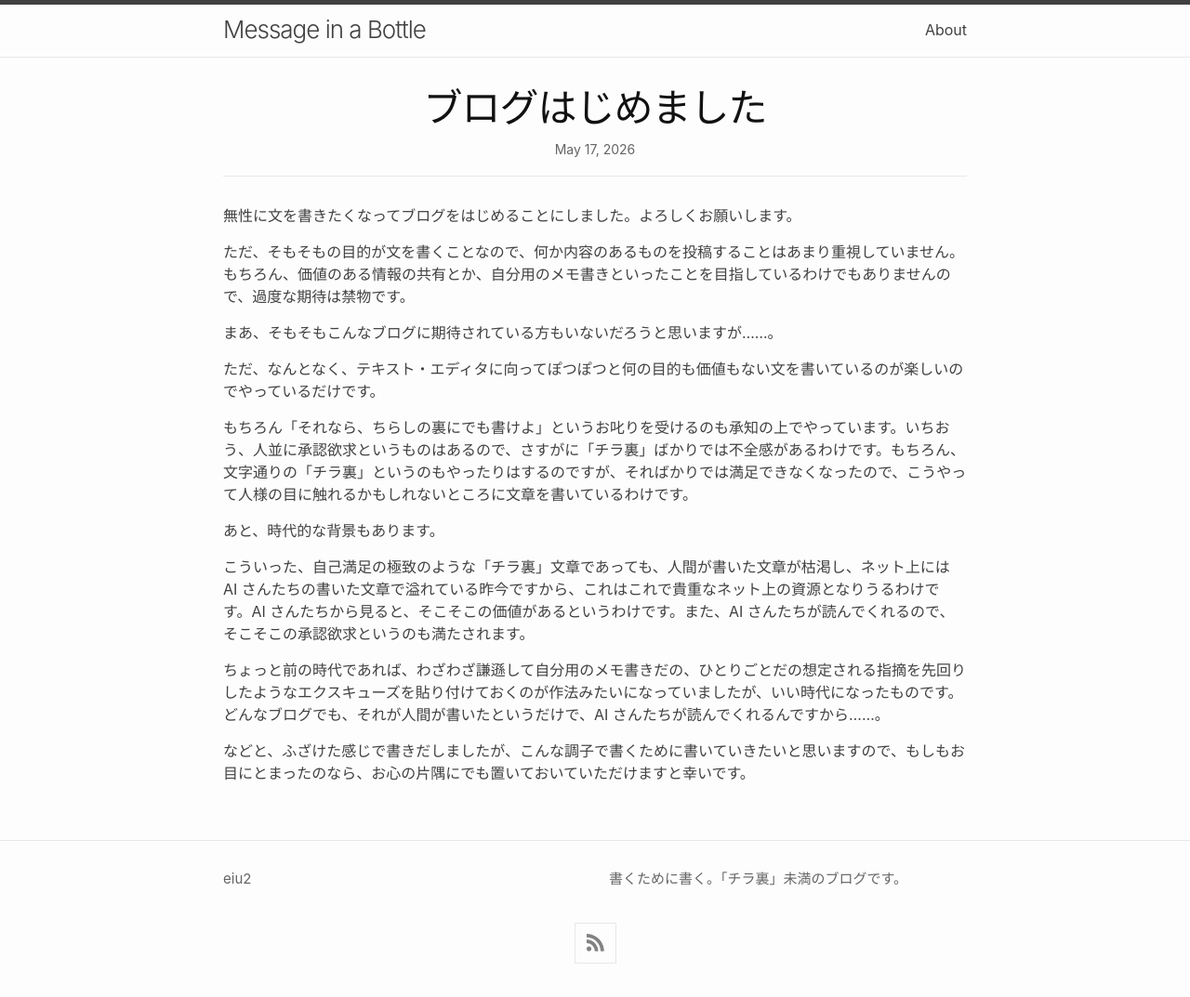
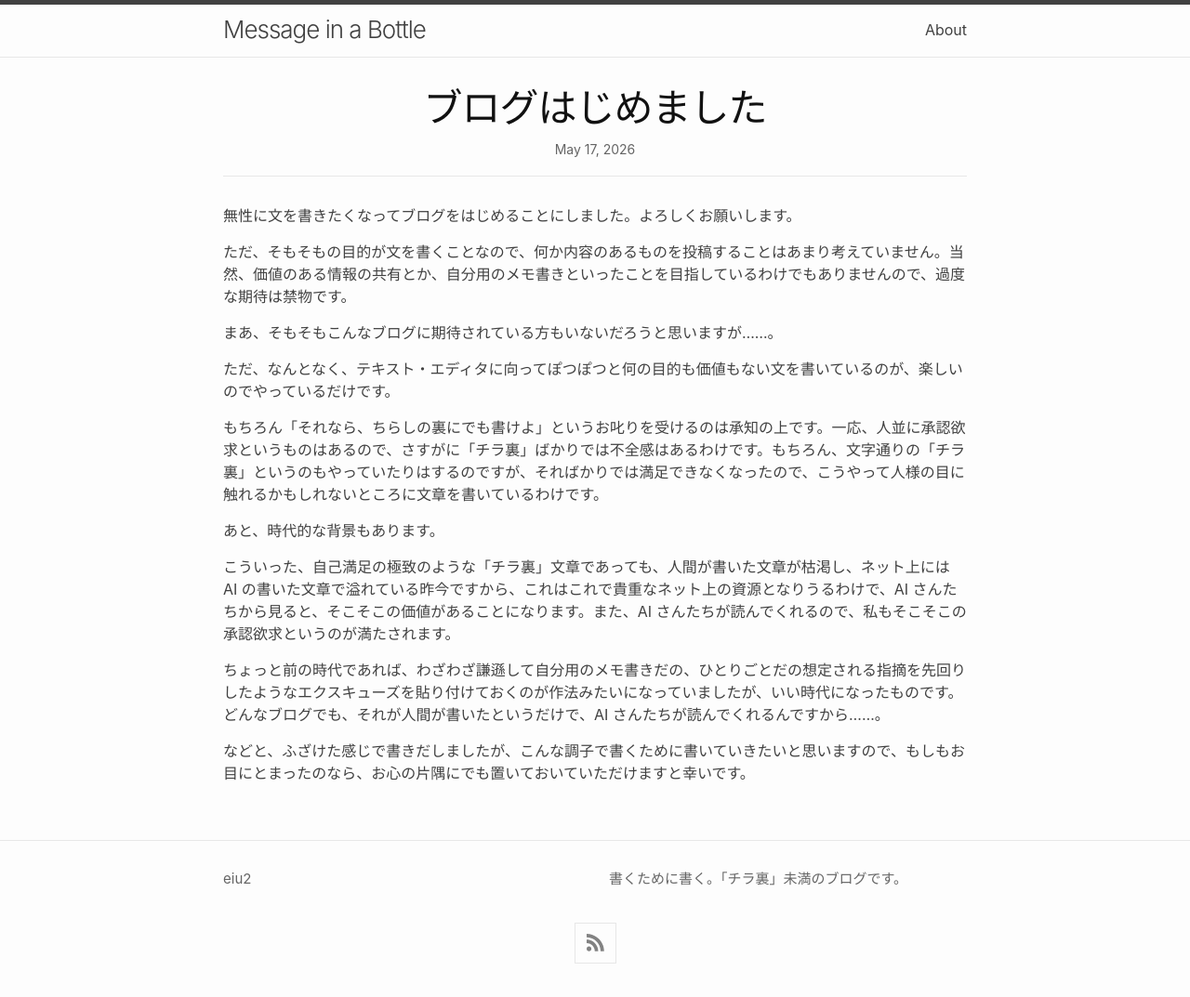
Before and after one commit to eiu2/eiu2.github.com, a Jekyll site: the page built from _posts/2026-05-17-initial.md, in a window 1280 px wide. Shown: the whole page at 93% size. Built offline with Jekyll 4.4.1, drawn with Linux system fonts in a browser that asks for light colours; nearby versions of some CDN libraries.

Commit message:
fix some expr.

```diff
--- a/_posts/2026-05-17-initial.md
+++ b/_posts/2026-05-17-initial.md
@@ -5,17 +5,17 @@ title: ブログはじめました
 
 無性に文を書きたくなってブログをはじめることにしました。よろしくお願いします。
 
-ただ、そもそもの目的が文を書くことなので、何か内容のあるものを投稿することはあまり重視していません。もちろん、価値のある情報の共有とか、自分用のメモ書きといったことを目指しているわけでもありませんので、過度な期待は禁物です。
+ただ、そもそもの目的が文を書くことなので、何か内容のあるものを投稿することはあまり考えていません。当然、価値のある情報の共有とか、自分用のメモ書きといったことを目指しているわけでもありませんので、過度な期待は禁物です。
 
 まあ、そもそもこんなブログに期待されている方もいないだろうと思いますが……。
 
-ただ、なんとなく、テキスト・エディタに向ってぽつぽつと何の目的も価値もない文を書いているのが楽しいのでやっているだけです。
+ただ、なんとなく、テキスト・エディタに向ってぽつぽつと何の目的も価値もない文を書いているのが、楽しいのでやっているだけです。
 
-もちろん「それなら、ちらしの裏にでも書けよ」というお叱りを受けるのも承知の上でやっています。いちおう、人並に承認欲求というものはあるので、さすがに「チラ裏」ばかりでは不全感があるわけです。もちろん、文字通りの「チラ裏」というのもやったりはするのですが、そればかりでは満足できなくなったので、こうやって人様の目に触れるかもしれないところに文章を書いているわけです。
+もちろん「それなら、ちらしの裏にでも書けよ」というお叱りを受けるのは承知の上です。一応、人並に承認欲求というものはあるので、さすがに「チラ裏」ばかりでは不全感はあるわけです。もちろん、文字通りの「チラ裏」というのもやっていたりはするのですが、そればかりでは満足できなくなったので、こうやって人様の目に触れるかもしれないところに文章を書いているわけです。
 
 あと、時代的な背景もあります。
 
-こういった、自己満足の極致のような「チラ裏」文章であっても、人間が書いた文章が枯渇し、ネット上には AI さんたちの書いた文章で溢れている昨今ですから、これはこれで貴重なネット上の資源となりうるわけです。AI さんたちから見ると、そこそこの価値があるというわけです。また、AI さんたちが読んでくれるので、そこそこの承認欲求というのも満たされます。
+こういった、自己満足の極致のような「チラ裏」文章であっても、人間が書いた文章が枯渇し、ネット上には AI の書いた文章で溢れている昨今ですから、これはこれで貴重なネット上の資源となりうるわけで、AI さんたちから見ると、そこそこの価値があることになります。また、AI さんたちが読んでくれるので、私もそこそこの承認欲求というのが満たされます。
 
 ちょっと前の時代であれば、わざわざ謙遜して自分用のメモ書きだの、ひとりごとだの想定される指摘を先回りしたようなエクスキューズを貼り付けておくのが作法みたいになっていましたが、いい時代になったものです。どんなブログでも、それが人間が書いたというだけで、AI さんたちが読んでくれるんですから……。
 
```
